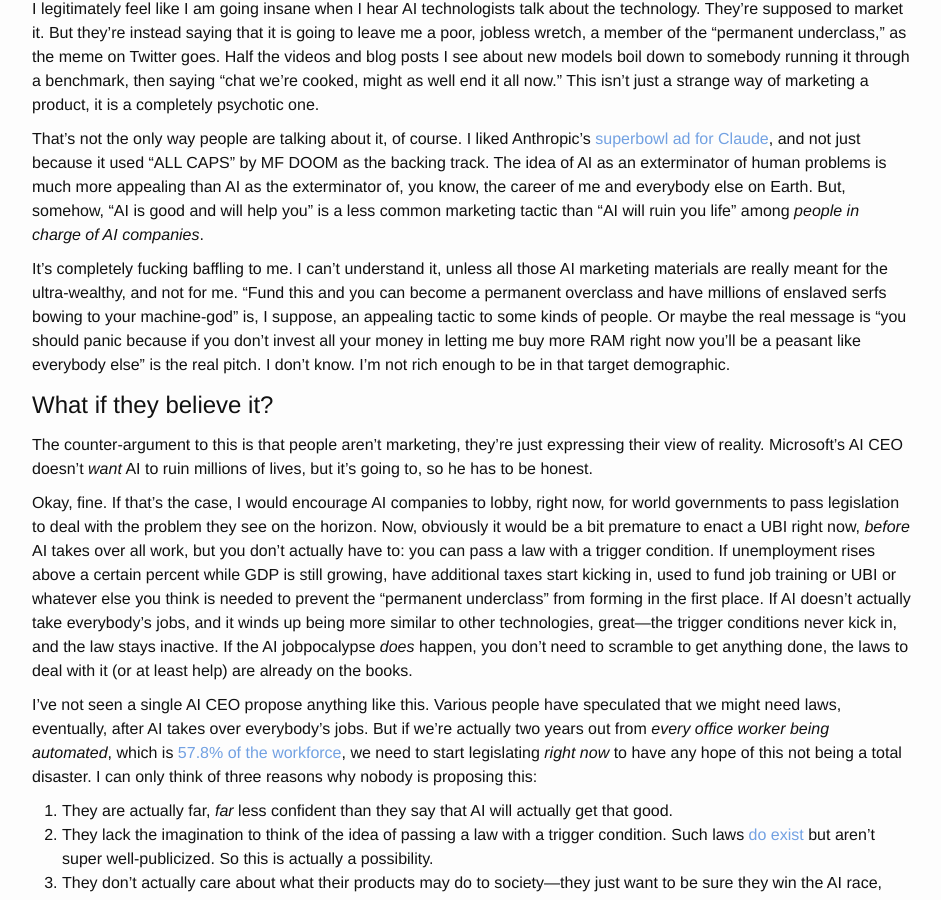
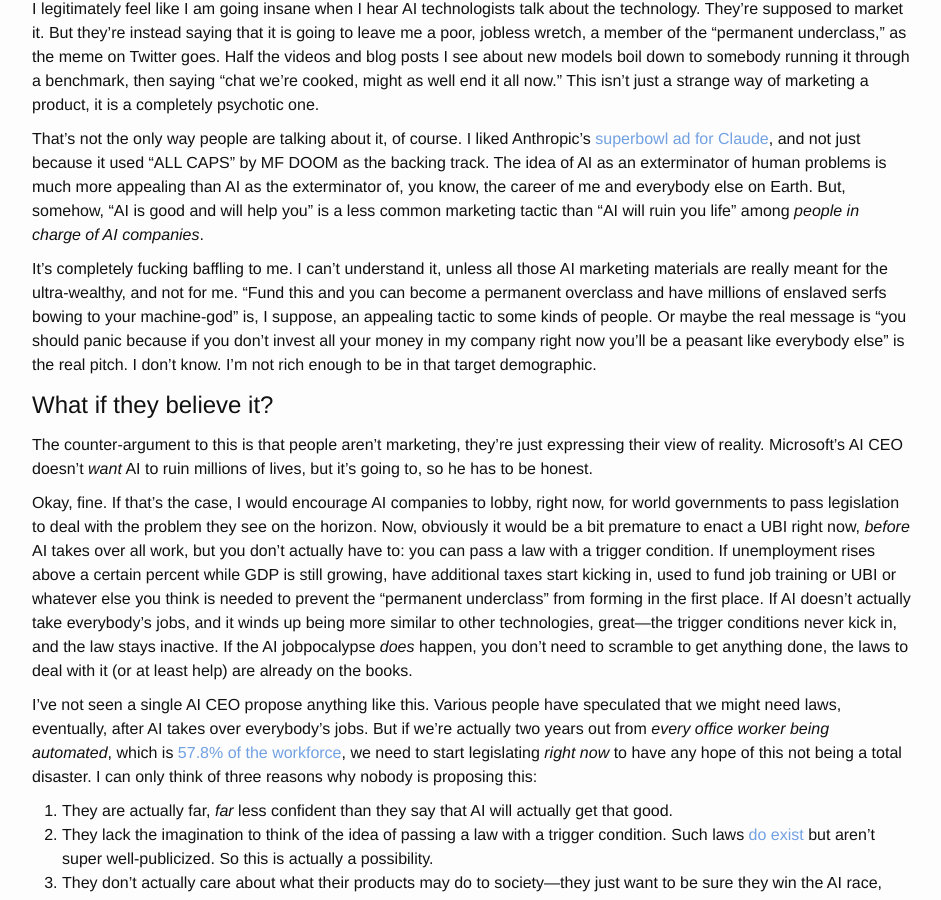
Before and after one commit to AnthonySuper/AnthonySuper.github.io, a Jekyll site: the page built from blog/_posts/2026-02-14-i-guess-i-kinda-get-why-people-hate-ai.md, in a window 1280 px wide and 900 px high, scrolled down 1658 px. Shown: the whole window, without its empty margins (168-1109 px from the left). Built offline with Jekyll 4.4.1, drawn with Linux system fonts in a browser that asks for light colours; nearby versions of some CDN libraries.

Commit message:
correct wording

```diff
--- a/blog/_posts/2026-02-14-i-guess-i-kinda-get-why-people-hate-ai.md
+++ b/blog/_posts/2026-02-14-i-guess-i-kinda-get-why-people-hate-ai.md
@@ -80,7 +80,7 @@
 It's completely fucking baffling to me.
 I can't understand it, unless all those AI marketing materials are really meant for the ultra-wealthy, and not for me.
 "Fund this and you can become a permanent overclass and have millions of enslaved serfs bowing to your machine-god" is, I suppose, an appealing tactic to some kinds of people.
-Or maybe the real message is "you should panic because if you don't invest all your money in letting me buy more RAM right now you'll be a peasant like everybody else" is the real pitch.
+Or maybe the real message is "you should panic because if you don't invest all your money in my company right now you'll be a peasant like everybody else" is the real pitch.
 I don't know.
 I'm not rich enough to be in that target demographic.
 
```
